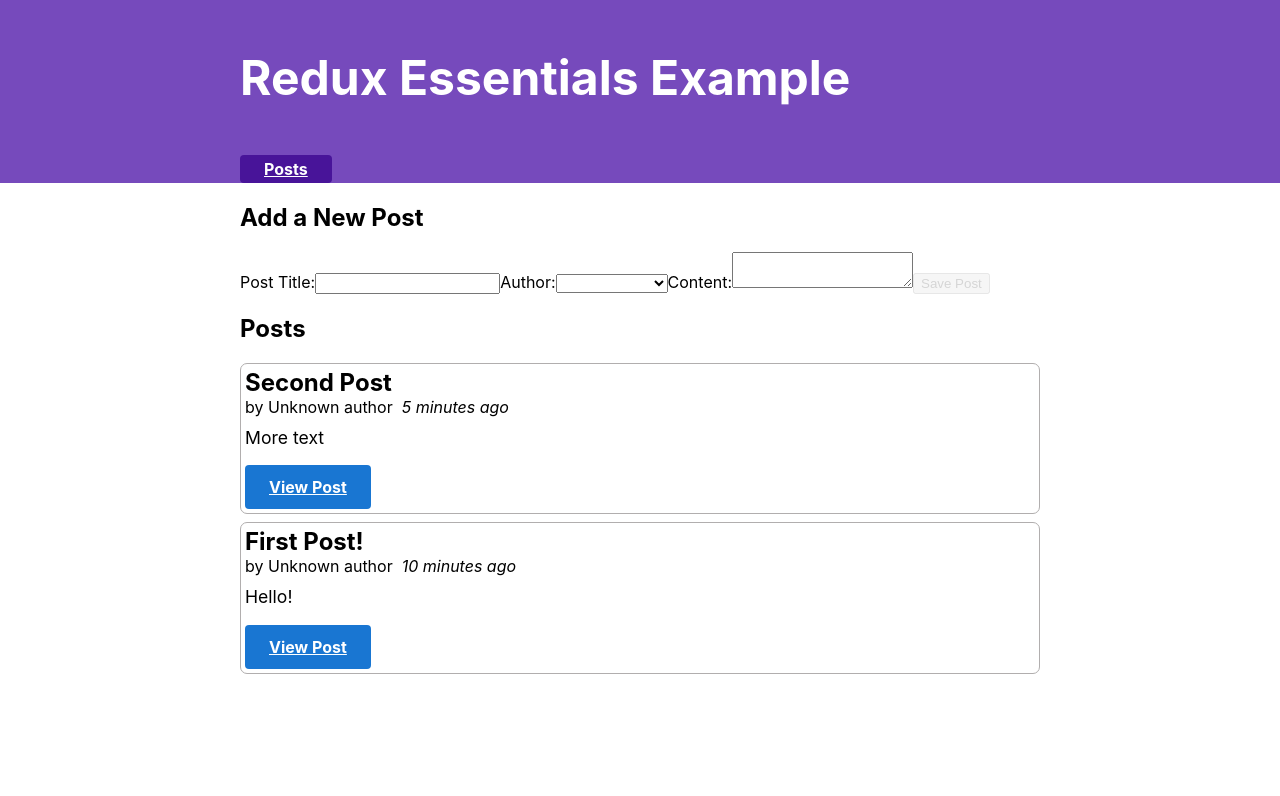
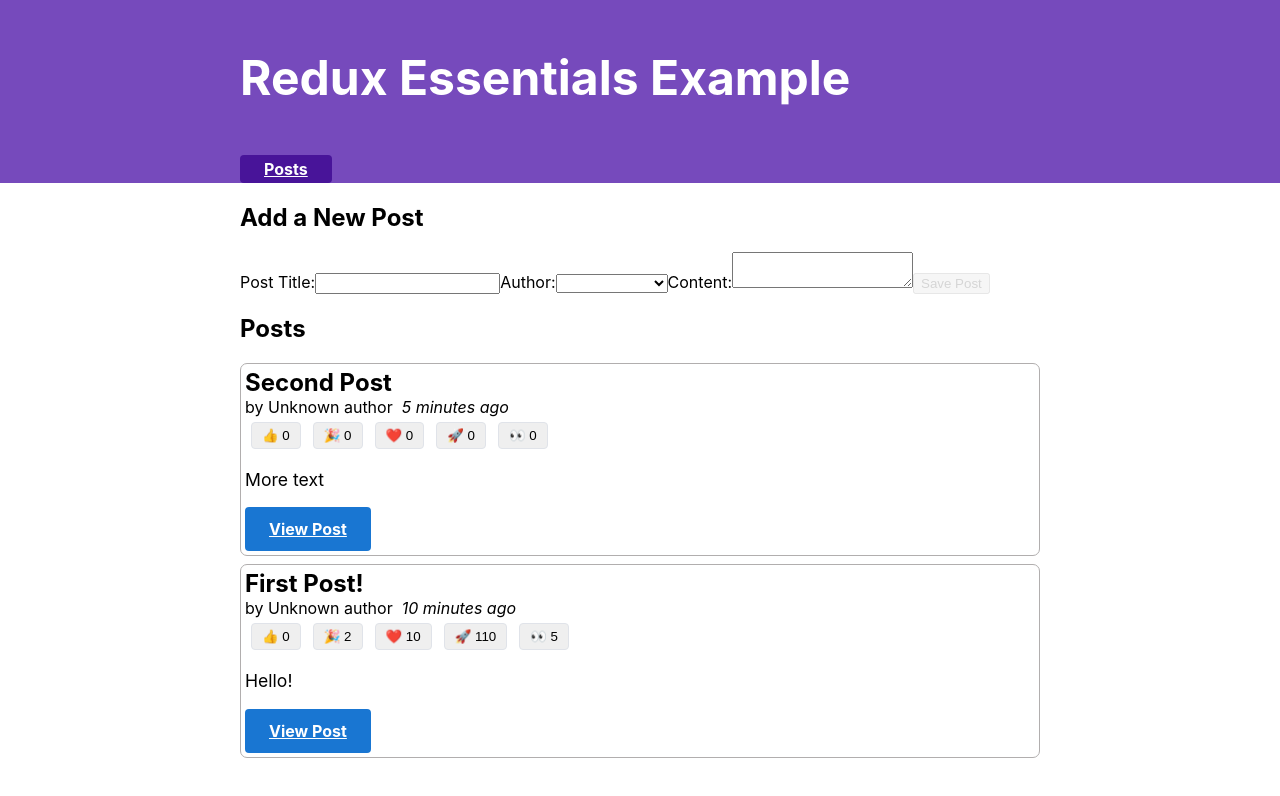
Before and after one commit to bexuma/Redux-Essentials, a React (Create React App) app: page / in a window 1280 px wide. Shown: the top 796 px of the page. Built offline with nearby package versions, Linux system fonts and the light colour scheme; what miragejs, txtgen would draw is missing.

Commit message:
add reactions

```diff
--- a/src/features/posts/PostsList.js
+++ b/src/features/posts/PostsList.js
@@ -2,6 +2,7 @@
 import { useSelector } from 'react-redux';
 import { Link } from 'react-router-dom';
 import { PostAuthor } from './PostAuthor';
+import { ReactionButtons } from './ReactionButtons';
 import { TimeAgo } from './TimeAgo';
 
 export const PostsList = () => {
@@ -15,6 +16,7 @@
       <div>
         <PostAuthor userId={post.user} />
         <TimeAgo timestamp={post.date} />
+        <ReactionButtons post={post} />
       </div>
       <p className="post-content">{post.content.substring(0, 100)}</p>
       <Link to={`/posts/${post.id}`} className="button muted-button">
--- /dev/null
+++ b/src/features/posts/ReactionButtons.js
@@ -0,0 +1,31 @@
+import React from 'react';
+import { useDispatch } from 'react-redux';
+
+import { reactionAdded } from './postsSlice';
+
+const reactionEmoji = {
+  thumbsUp: '👍',
+  hooray: '🎉',
+  heart: '❤️',
+  rocket: '🚀',
+  eyes: '👀',
+};
+
+export const ReactionButtons = ({ post }) => {
+  const dispatch = useDispatch();
+
+  const reactionButtons = Object.entries(reactionEmoji).map(([name, emoji]) => (
+    <button
+      key={name}
+      type="button"
+      className="muted-button reaction-button"
+      onClick={() => dispatch(reactionAdded({ postId: post.id, reaction: name }))}
+    >
+      {emoji}
+      {' '}
+      {post.reactions[name]}
+    </button>
+  ));
+
+  return <div>{reactionButtons}</div>;
+};
--- a/src/features/posts/SinglePostPage.js
+++ b/src/features/posts/SinglePostPage.js
@@ -2,6 +2,7 @@
 import { useSelector } from 'react-redux';
 import { Link } from 'react-router-dom';
 import { PostAuthor } from './PostAuthor';
+import { ReactionButtons } from './ReactionButtons';
 
 export const SinglePostPage = ({ match }) => {
   const { postId } = match.params;
@@ -22,6 +23,7 @@
         <h2>{post.title}</h2>
         <p className="post-content">{post.content}</p>
         <PostAuthor userId={post.user} />
+        <ReactionButtons post={post} />
         <Link to={`/editPost/${post.id}`} className="button">
           Edit Post
         </Link>
--- a/src/features/posts/postsSlice.js
+++ b/src/features/posts/postsSlice.js
@@ -1,3 +1,4 @@
+/* eslint-disable no-plusplus */
 /* eslint-disable no-param-reassign */
 import { createSlice, nanoid } from '@reduxjs/toolkit';
 import { sub } from 'date-fns';
@@ -8,13 +9,26 @@
     title: 'First Post!',
     content: 'Hello!',
     date: sub(new Date(), { minutes: 10 }).toISOString(),
+    reactions: {
+      thumbsUp: 0,
+      hooray: 2,
+      heart: 10,
+      rocket: 110,
+      eyes: 5,
+    },
   },
   {
     id: '2',
     title: 'Second Post',
     content: 'More text',
     date: sub(new Date(), { minutes: 5 }).toISOString(),
-
+    reactions: {
+      thumbsUp: 0,
+      hooray: 0,
+      heart: 0,
+      rocket: 0,
+      eyes: 0,
+    },
   },
 ];
 
@@ -22,6 +36,13 @@
   name: 'posts',
   initialState,
   reducers: {
+    reactionAdded(state, action) {
+      const { postId, reaction } = action.payload;
+      const existingPost = state.find((post) => post.id === postId);
+      if (existingPost) {
+        existingPost.reactions[reaction]++;
+      }
+    },
     postAdded: {
       reducer(state, action) {
         state.push(action.payload);
@@ -49,6 +70,6 @@
   },
 });
 
-export const { postAdded, postUpdated } = postsSlice.actions;
+export const { postAdded, postUpdated, reactionAdded } = postsSlice.actions;
 
 export default postsSlice.reducer;
```
